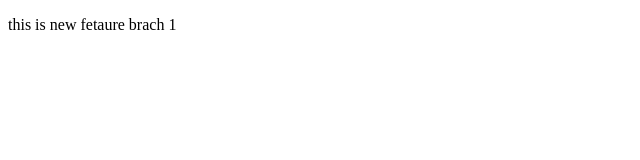
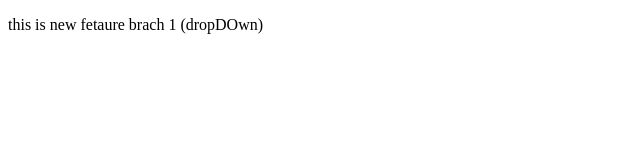
Before and after one commit to zaidxGithub/local-repos, a plain HTML site: page index.html in a window 1280 px wide. Shown: the whole page, without its empty margins (0-640 px from the left). Drawn offline with Linux system fonts and the light colour scheme.

```diff
--- a/index.html
+++ b/index.html
@@ -6,7 +6,7 @@
     <title>Document</title>
 </head>
 <body>
-    <p> this is new fetaure brach 1</p>
+    <p> this is new fetaure brach 1 (dropDOwn)</p>
 
 </body>
 </html>
```
